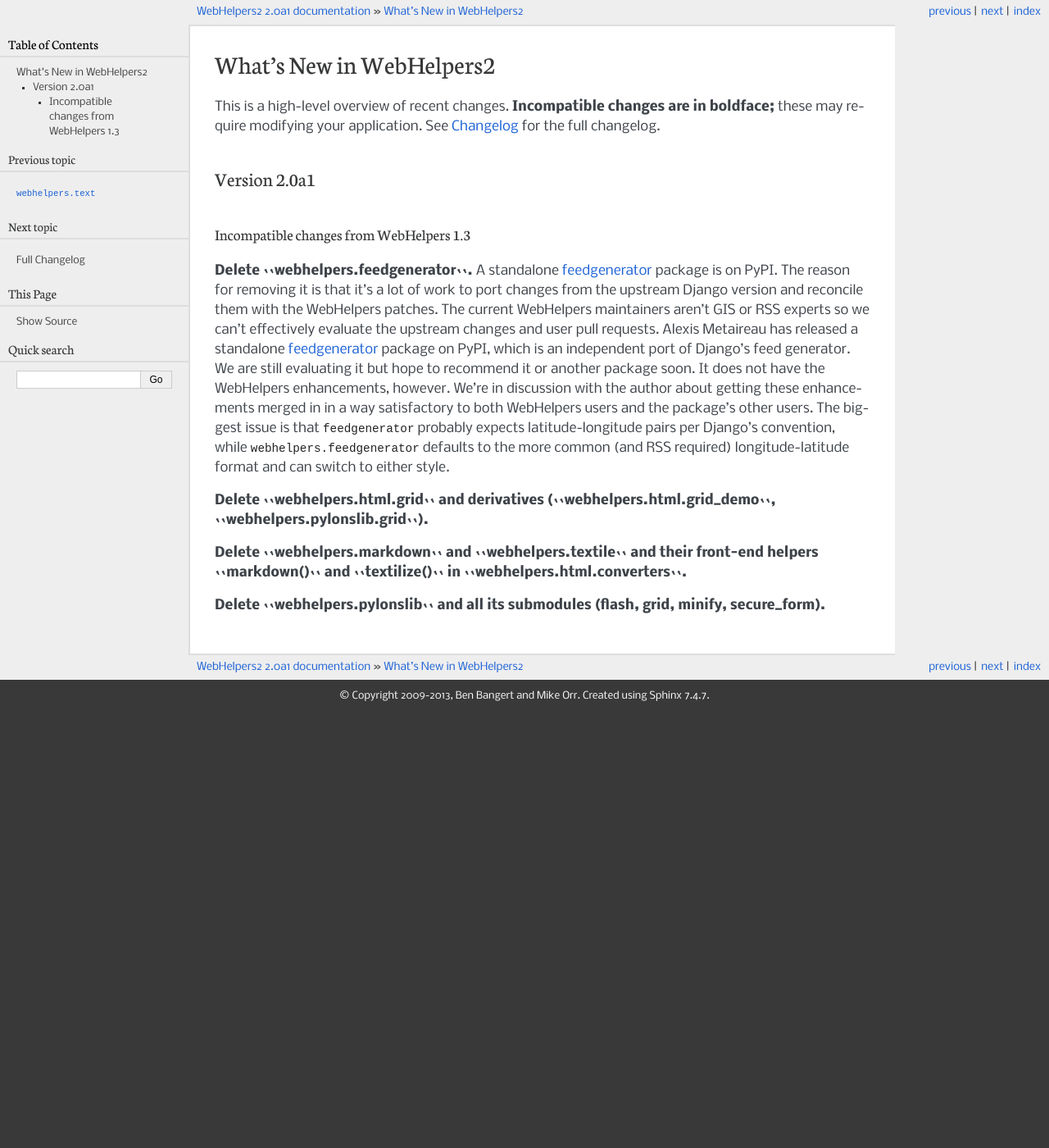
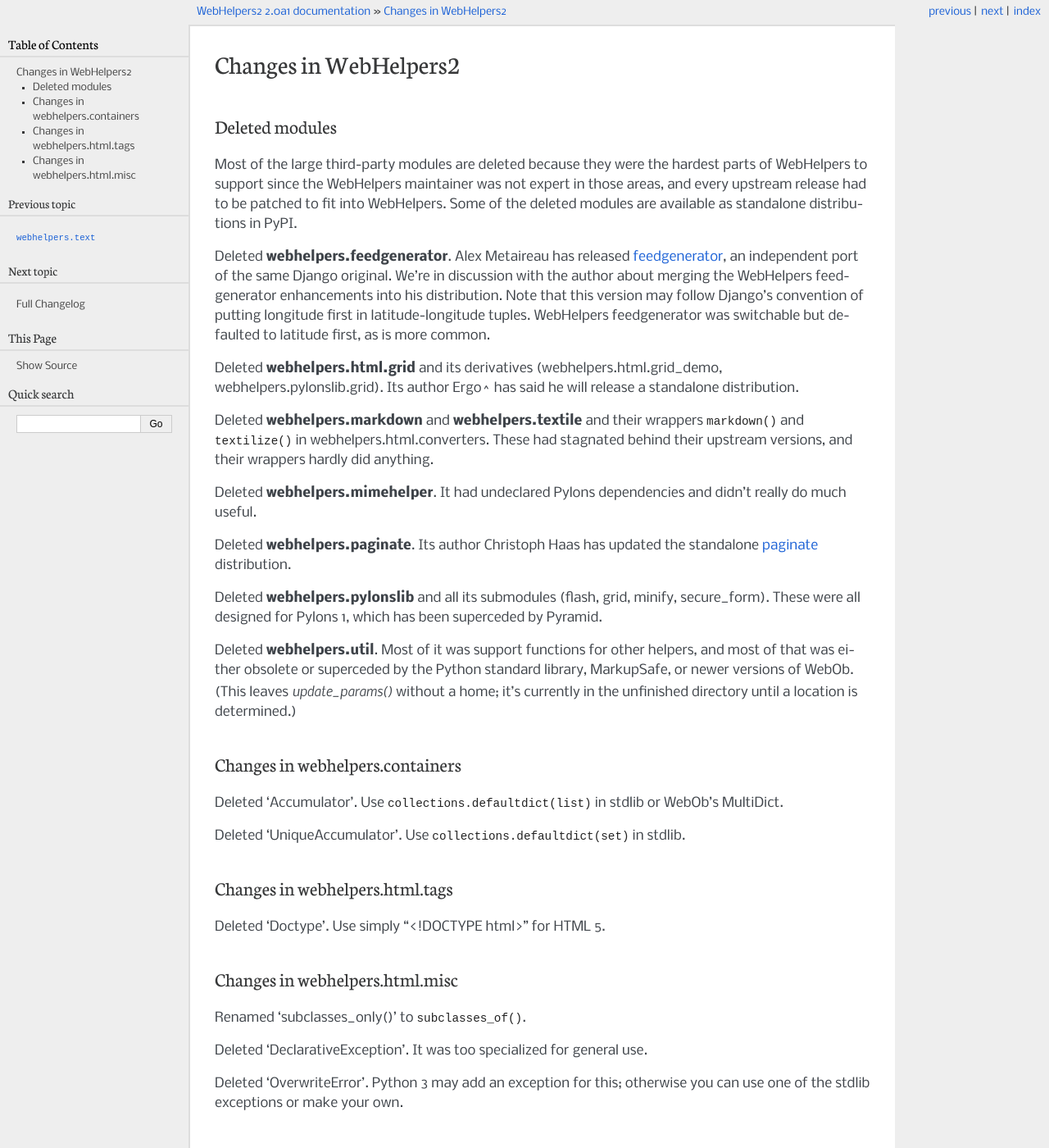
Before and after one commit to mikeorr/WebHelpers2, a Sphinx documentation site: the page built from docs/whats_new.rst, in a window 1280 px wide and 1400 px high. Shown: the whole window at 82% size. Built offline with Sphinx 7.4.7, drawn with Linux system fonts in a browser that asks for light colours; some of the changed text lies outside the part shown.

Commit message:
Update index and what's new.

```diff
--- a/docs/contents.rst
+++ b/docs/contents.rst
@@ -1,5 +1,5 @@
-WebHelpers Documentation
-========================
+Module Documentation
+====================
 
 All helpers are organized into subpackages.
 
--- a/docs/whats_new.rst
+++ b/docs/whats_new.rst
@@ -1,38 +1,72 @@
-What's New in WebHelpers2
+.. _changes-in-webhelpers2:
+
+Changes in WebHelpers2
 %%%%%%%%%%%%%%%%%%%%%%%%%
 
-This is a high-level overview of recent changes. **Incompatible changes are
-in boldface;** these may require modifying your application.  See `Changelog
-<changelog.html>`_ for the full changelog.
+Deleted modules
+---------------
 
-Version 2.0a1
-=============
+Most of the large third-party modules are deleted because they were the hardest
+parts of WebHelpers to support since the WebHelpers maintainer was not expert
+in those areas, and every upstream release had to be patched to fit into
+WebHelpers. Some of the deleted modules are available as standalone
+distributions in PyPI.
 
-Incompatible changes from WebHelpers 1.3
-----------------------------------------
+Deleted **webhelpers.feedgenerator**. Alex Metaireau has released feedgenerator_, an
+independent port of the same Django original. We're in discussion with the
+author about merging the WebHelpers feedgenerator enhancements into his
+distribution. Note that this version may follow Django's convention of
+putting longitude first in latitude-longitude tuples. WebHelpers
+feedgenerator was switchable but defaulted to latitude first, as is more common.
 
-**Delete ``webhelpers.feedgenerator``.**  A standalone feedgenerator_ package
-is on PyPI. The reason for removing it is that it's a lot of work to port changes
-from the upstream Django version and reconcile them with the WebHelpers
-patches. The current WebHelpers maintainers aren't GIS or RSS experts so we
-can't effectively evaluate the upstream changes and user pull requests.
-Alexis Metaireau has released a standalone feedgenerator_ package on PyPI,
-which is an independent port of Django's feed generator. We are still
-evaluating it but hope to recommend it or another package soon. It does not
-have the WebHelpers enhancements, however. We're in discussion with the author
-about getting these enhancements merged in in a way satisfactory to both
-WebHelpers users and the package's other users. The biggest issue is that
-``feedgenerator`` probably expects latitude-longitude pairs per Django's
-convention, while ``webhelpers.feedgenerator`` defaults to the more common (and
-RSS required) longitude-latitude format and can switch to either style.
+Deleted **webhelpers.html.grid** and its derivatives (webhelpers.html.grid_demo,
+webhelpers.pylonslib.grid). Its author Ergo^ has said he will release a
+standalone distribution.
 
-**Delete ``webhelpers.html.grid`` and derivatives
-(``webhelpers.html.grid_demo``, ``webhelpers.pylonslib.grid``).**
+Deleted **webhelpers.markdown** and **webhelpers.textile** and their wrappers
+``markdown()`` and ``textilize()`` in webhelpers.html.converters.
+These had stagnated behind their upstream versions, and their wrappers hardly
+did anything.
 
-**Delete ``webhelpers.markdown`` and ``webhelpers.textile`` and their front-end
-helpers ``markdown()`` and ``textilize()`` in ``webhelpers.html.converters``.**
+Deleted **webhelpers.mimehelper**. It had undeclared Pylons dependencies and
+didn't really do much useful.
 
-**Delete ``webhelpers.pylonslib`` and all its submodules (flash, grid, minify,
-secure_form).**
+Deleted **webhelpers.paginate**. Its author Christoph Haas has updated the
+standalone paginate_ distribution.
+
+Deleted **webhelpers.pylonslib** and all its submodules (flash, grid, minify,
+secure_form). These were all designed for Pylons 1, which has been superceded
+by Pyramid.
+
+Deleted **webhelpers.util**. Most of it was support functions for other helpers,
+and most of that was either obsolete or superceded by the Python standard
+library, MarkupSafe, or newer versions of WebOb. (This leaves *update_params()*
+without a home; it's currently in the unfinished directory until a location is
+determined.)
+
+Changes in webhelpers.containers
+--------------------------------
+
+Deleted 'Accumulator'.  Use ``collections.defaultdict(list)`` in stdlib or
+WebOb's MultiDict.
+
+Deleted 'UniqueAccumulator'.  Use ``collections.defaultdict(set)`` in stdlib.
+
+Changes in webhelpers.html.tags
+-------------------------------
+
+Deleted 'Doctype'. Use simply "<!DOCTYPE html>" for HTML 5.
+
+Changes in webhelpers.html.misc
+-------------------------------
+
+Renamed 'subclasses_only()' to ``subclasses_of()``.
+
+Deleted 'DeclarativeException'. It was too specialized for general use.
+
+Deleted 'OverwriteError'. Python 3 may add an exception for this; otherwise you
+can use one of the stdlib exceptions or make your own.
+
 
 .. _feedgenerator: http://pypi.python.org/pypi/feedgenerator/1.2.1
+.. _paginate: http://pypi.python.org/pypi/paginate/0.4.0
```
Also changed, not shown: docs/index.rst (+6 -11 lines), 2 other files.
